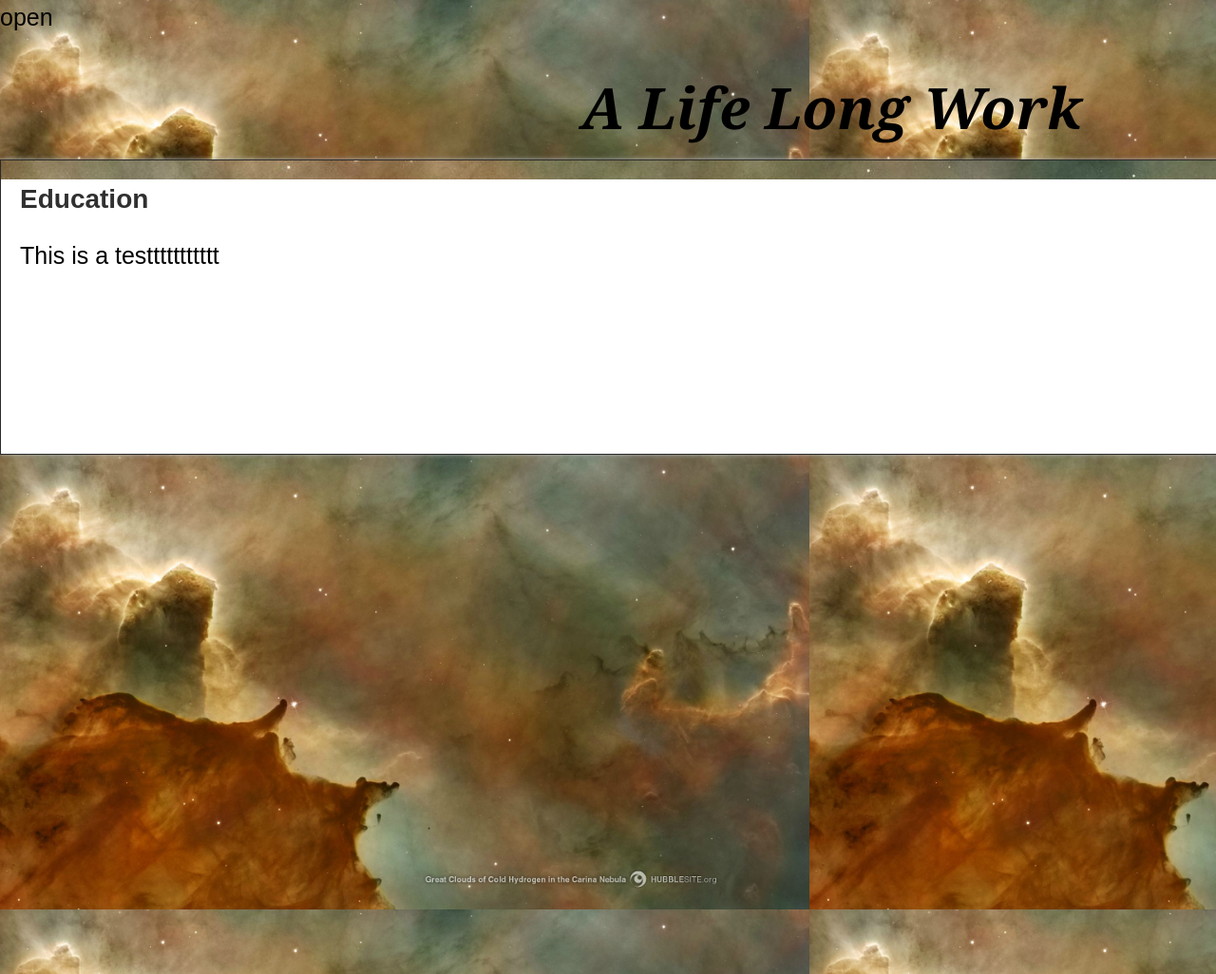
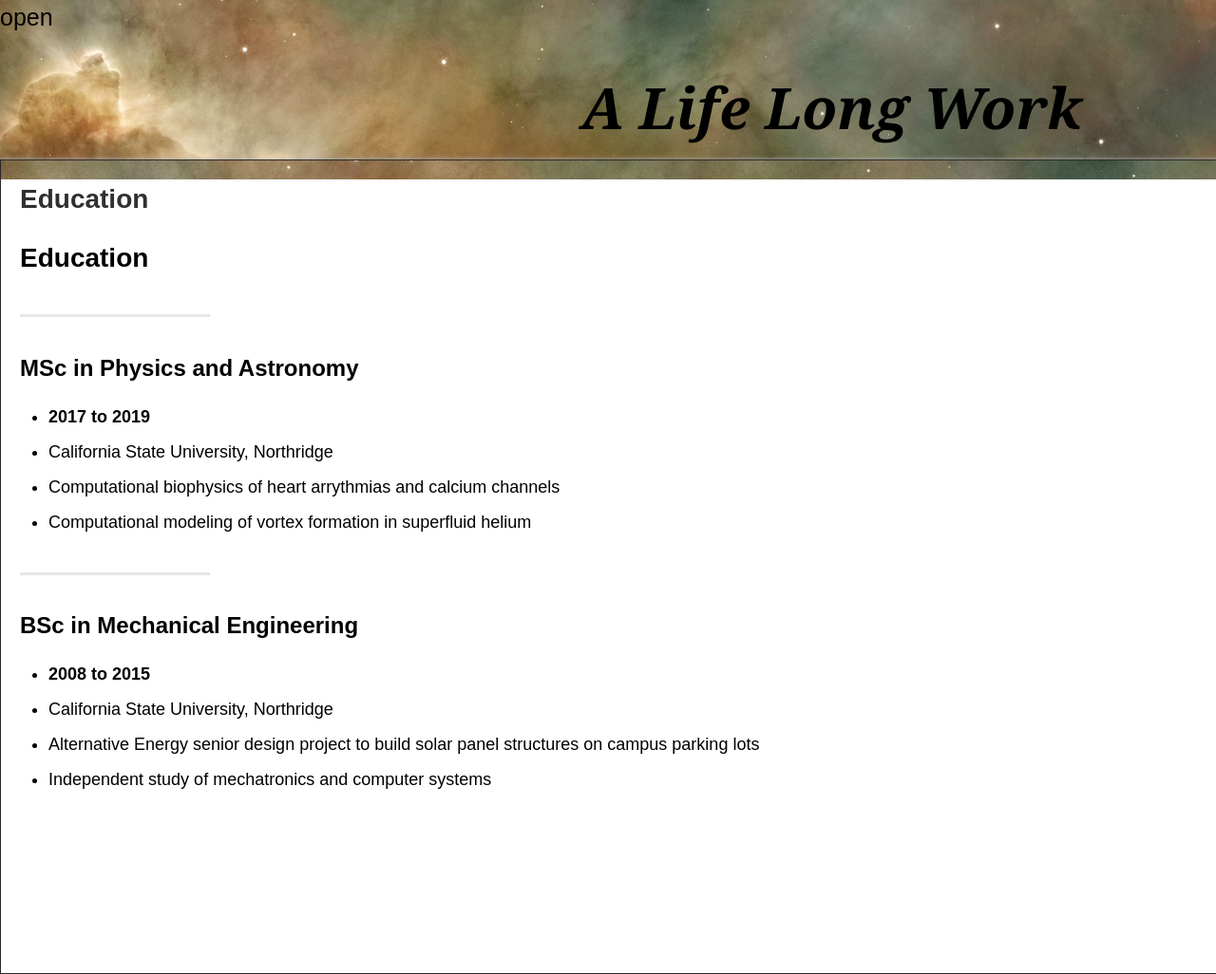
Before and after one commit to alifelongwork/alifelongwork.github.io, a Jekyll site: the page built from pages/education.html, in a window 1280 px wide. Shown: the whole page at 95% size. Built offline with Jekyll 4.4.1, drawn with Linux system fonts in a browser that asks for light colours.

Commit message:
Update education.html

```diff
--- a/pages/education.html
+++ b/pages/education.html
@@ -3,4 +3,20 @@
 title: Education
 ---
 
-This is a testtttttttttt
+<h1> Education</h1>
+<h1 class="section-heading-spacer"></h1><br>
+<h2> MSc in Physics and Astronomy</h2>
+<ul>
+  <li><strong>2017 to 2019</strong></li>
+  <li>California State University, Northridge</li>
+  <li>Computational biophysics of heart arrythmias and calcium channels</li>
+  <li>Computational modeling of vortex formation in superfluid helium</li>
+</ul>
+<h1 class="section-heading-spacer"></h1><br>
+<h2> BSc in Mechanical Engineering</h2>
+<ul>
+  <li><strong>2008 to 2015</strong></li>
+  <li>California State University, Northridge</li>
+  <li>Alternative Energy senior design project to build solar panel structures on campus parking lots</li>
+  <li>Independent study of mechatronics and computer systems</li>
+</ul>
```
